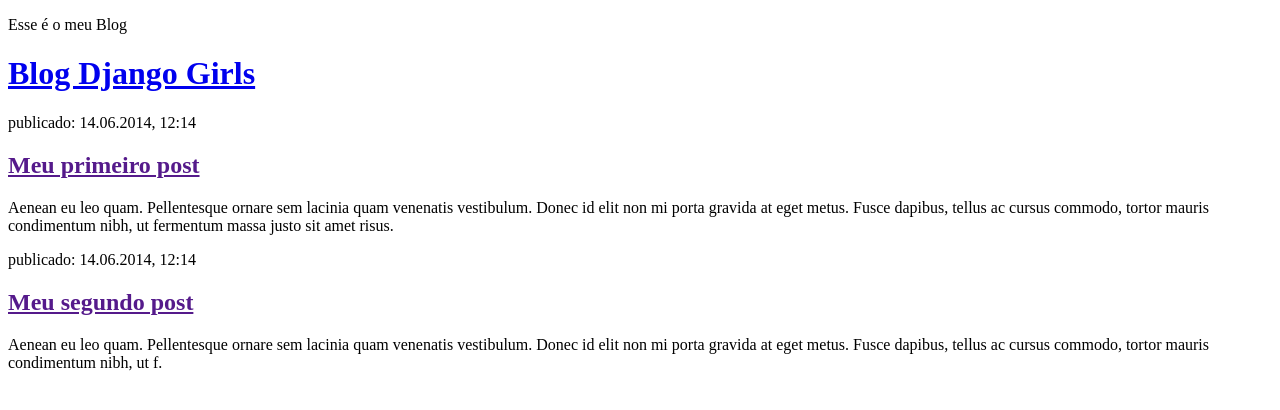
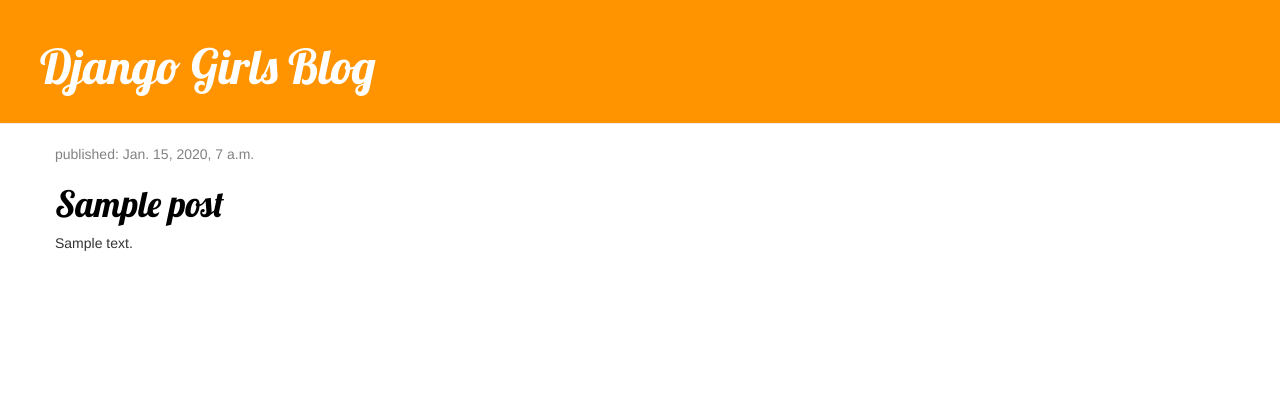
Before and after one commit to leandrotecinfo/blog, a Django app: template blog/templates/blog/post_list.html in a window 1280 px wide. Shown: the top 410 px of the page. Run offline with Django 3.2, Linux system fonts and the light colour scheme; the template is opened without the code that fills it: values that come from a table or form of the project are taken from there, others are empty; tables that the repository leaves empty hold one stand-in row (values such as "Sample post"); some libraries are stand-ins or nearby versions.

Commit message:
dfgvtynjuykjuytyhu6j

```diff
--- /dev/null
+++ b/blog/static/css/blog.css
@@ -0,0 +1,59 @@
+<style>
+@import url('https://fonts.googleapis.com/css?family=Anton|Inconsolata');
+</style>
+
+h1 a {
+    color: #FCA205;
+}
+
+h1 a {
+    color: #FCA205;
+    font-family: 'Lobster';
+
+}
+.page-header {
+    background-color: #ff9400;
+    margin-top: 0;
+    padding: 20px 20px 20px 40px;
+}
+
+.page-header h1, .page-header h1 a, .page-header h1 a:visited, .page-header h1 a:active {
+    color: #ffffff;
+    font-size: 36pt;
+    text-decoration: none;
+}
+
+.content {
+    margin-left: 40px;
+}
+
+h1, h2, h3, h4 {
+    font-family: 'Lobster', cursive;
+}
+
+.date {
+    color: #828282;
+}
+
+.save {
+    float: right;
+}
+
+.post-form textarea, .post-form input {
+    width: 100%;
+}
+
+.top-menu, .top-menu:hover, .top-menu:visited {
+    color: #ffffff;
+    float: right;
+    font-size: 26pt;
+    margin-right: 20px;
+}
+
+.post {
+    margin-bottom: 70px;
+}
+
+.post h1 a, .post h1 a:visited {
+    color: #000000;
+}
--- /dev/null
+++ b/blog/templates/blog/base.html
@@ -0,0 +1,25 @@
+<!DOCTYPE html>
+{% load static %}
+<html lang="pt-BR">
+<html>
+    <head>
+        <title>Django Girls blog</title>
+        <link rel="stylesheet" href="//maxcdn.bootstrapcdn.com/bootstrap/3.2.0/css/bootstrap.min.css">
+        <link rel="stylesheet" href="//maxcdn.bootstrapcdn.com/bootstrap/3.2.0/css/bootstrap-theme.min.css">
+        <link href='//fonts.googleapis.com/css?family=Lobster&subset=latin,latin-ext' rel='stylesheet' type='text/css'>
+        <link rel="stylesheet" href="{% static 'css/blog.css' %}">
+    </head>
+    <body>
+        <div class="page-header">
+        <h1><a href="/">Django Girls Blog</a></h1>
+    </div>
+    <div class="content container">
+        <div class="row">
+            <div class="col-md-8">
+            {% block content %}
+            {% endblock %}
+            </div>
+        </div>
+    </div>
+    </body>
+</html>
--- a/blog/templates/blog/post_list.html
+++ b/blog/templates/blog/post_list.html
@@ -1,25 +1,12 @@
-<!DOCTYPE html>
-<html lang="pt-BR">
-<head>
-        <meta charset="UTF-8">
-        <title>Meu Blog</title>
-    </head>
-    <body>
-        <p>Esse é o meu Blog</p>
-
-            <h1><a href="/">Blog Django Girls</a></h1>
-        </div>
-
-        <div>
-            <p>publicado: 14.06.2014, 12:14</p>
-            <h2><a href="">Meu primeiro post</a></h2>
-            <p>Aenean eu leo quam. Pellentesque ornare sem lacinia quam venenatis vestibulum. Donec id elit non mi porta gravida at eget metus. Fusce dapibus, tellus ac cursus commodo, tortor mauris condimentum nibh, ut fermentum massa justo sit amet risus.</p>
-        </div>
-
-        <div>
-            <p>publicado: 14.06.2014, 12:14</p>
-            <h2><a href="">Meu segundo post</a></h2>
-            <p>Aenean eu leo quam. Pellentesque ornare sem lacinia quam venenatis vestibulum. Donec id elit non mi porta gravida at eget metus. Fusce dapibus, tellus ac cursus commodo, tortor mauris condimentum nibh, ut f.</p>
-        </div>
-    </body>
-</html>
+{% extends 'blog/base.html' %}
+    {% block content %}
+            {% for post in posts %}
+                <div class="post">
+                    <div class="date">
+                        <p>published: {{ post.published_date }}</p>
+                    </div>
+                    <h1><a href="">{{ post.title }}</a></h1>
+                    <p>{{ post.text|linebreaksbr }}</p>
+                </div>
+    {% endfor %}
+{% endblock %}
--- a/blog/views.py
+++ b/blog/views.py
@@ -1,6 +1,10 @@
 from django.shortcuts import render
+from django.utils import timezone
+from.models import Post
 
 # Create your views here.
 
 def post_list(request):
-    return render(request, 'blog/post_list.html', {})
+    posts = Post.objects.filter(published_date__lte=timezone.now())\
+        .order_by('published_date')
+    return render(request, 'blog/post_list.html', {'posts': posts})
```
